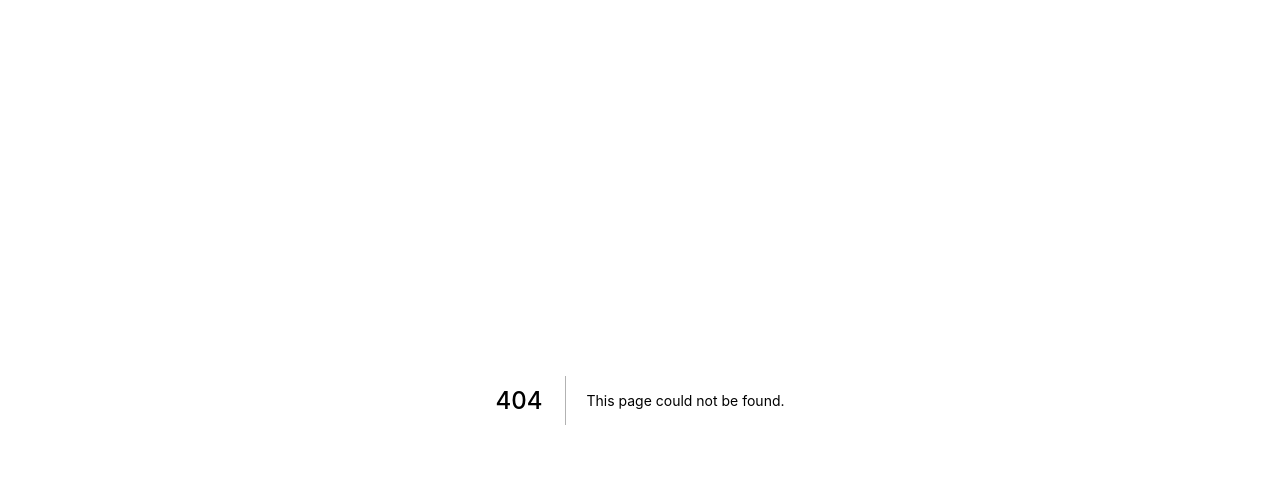
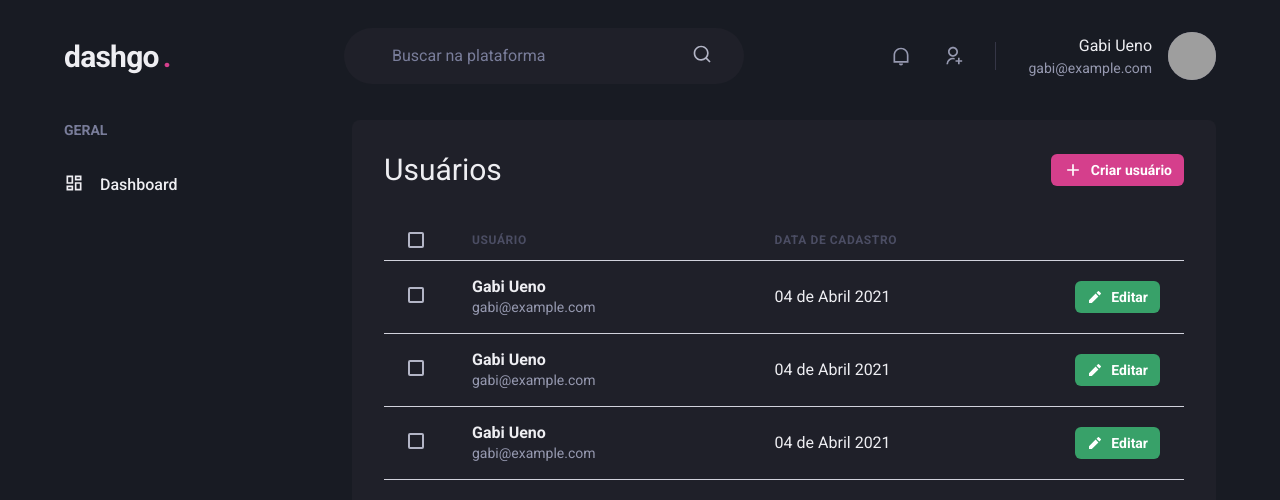
Before and after one commit to gabiayako/dashgo, a Next.js app: page /users in a window 1280 px wide. Before the commit this address had no page. Shown: the top 500 px of the page. Built offline with nearby package versions, Linux system fonts and the light colour scheme; grey boxes are pictures that could not be loaded.

Commit message:
Adding UserList page

```diff
--- /dev/null
+++ b/src/pages/users/index.tsx
@@ -0,0 +1,150 @@
+import {
+  Box,
+  Button,
+  Checkbox,
+  Flex,
+  Heading,
+  Icon,
+  Table,
+  Text,
+  Tbody,
+  Td,
+  Th,
+  Thead,
+  Tr,
+} from "@chakra-ui/react";
+import { RiAddLine, RiPencilFill } from "react-icons/ri";
+
+import { Header } from "../../components/Header";
+import { Sidebar } from "../../components/Sidebar";
+
+const UserList = () => {
+  return (
+    <Box>
+      <Header />
+      <Flex w="100%" maxW={1200} my="6" px="6" mx="auto">
+        <Sidebar />
+        <Box flex="1" borderRadius={8} bg="gray.800" p="8">
+          <Flex mb="8" justify="space-between" align="center">
+            <Heading size="lg" fontWeight="normal">
+              Usuários
+            </Heading>
+
+            <Button
+              as="a"
+              size="sm"
+              fontSize="sm"
+              colorScheme="pink"
+              leftIcon={<Icon as={RiAddLine} fontSize="20" />}
+            >
+              Criar usuário
+            </Button>
+          </Flex>
+
+          <Table colors="whiteAlpha">
+            <Thead>
+              <Tr>
+                <Th px="6" color="gray.300" w="8">
+                  <Checkbox colorScheme="pink" />
+                </Th>
+
+                <Th>Usuário</Th>
+                <Th>Data de cadastro</Th>
+                <Th w="8"></Th>
+              </Tr>
+            </Thead>
+
+            <Tbody>
+              <Tr>
+                <Td px="6">
+                  <Checkbox colorScheme="pink" />
+                </Td>
+
+                <Td>
+                  <Box>
+                    <Text fontWeight="bold">Gabi Ueno</Text>
+                    <Text fontSize="sm" color="gray.300">
+                      gabi@example.com
+                    </Text>
+                  </Box>
+                </Td>
+
+                <Td>04 de Abril 2021</Td>
+
+                <Td>
+                  <Button
+                    as="a"
+                    size="sm"
+                    fontSize="sm"
+                    colorScheme="green"
+                    leftIcon={<Icon as={RiPencilFill} fontSize="16" />}
+                  >
+                    Editar
+                  </Button>
+                </Td>
+              </Tr>
+              <Tr>
+                <Td px="6">
+                  <Checkbox colorScheme="pink" />
+                </Td>
+
+                <Td>
+                  <Box>
+                    <Text fontWeight="bold">Gabi Ueno</Text>
+                    <Text fontSize="sm" color="gray.300">
+                      gabi@example.com
+                    </Text>
+                  </Box>
+                </Td>
+
+                <Td>04 de Abril 2021</Td>
+
+                <Td>
+                  <Button
+                    as="a"
+                    size="sm"
+                    fontSize="sm"
+                    colorScheme="green"
+                    leftIcon={<Icon as={RiPencilFill} fontSize="16" />}
+                  >
+                    Editar
+                  </Button>
+                </Td>
+              </Tr>
+              <Tr>
+                <Td px="6">
+                  <Checkbox colorScheme="pink" />
+                </Td>
+
+                <Td>
+                  <Box>
+                    <Text fontWeight="bold">Gabi Ueno</Text>
+                    <Text fontSize="sm" color="gray.300">
+                      gabi@example.com
+                    </Text>
+                  </Box>
+                </Td>
+
+                <Td>04 de Abril 2021</Td>
+
+                <Td>
+                  <Button
+                    as="a"
+                    size="sm"
+                    fontSize="sm"
+                    colorScheme="green"
+                    leftIcon={<Icon as={RiPencilFill} fontSize="16" />}
+                  >
+                    Editar
+                  </Button>
+                </Td>
+              </Tr>
+            </Tbody>
+          </Table>
+        </Box>
+      </Flex>
+    </Box>
+  );
+};
+
+export default UserList;
```
